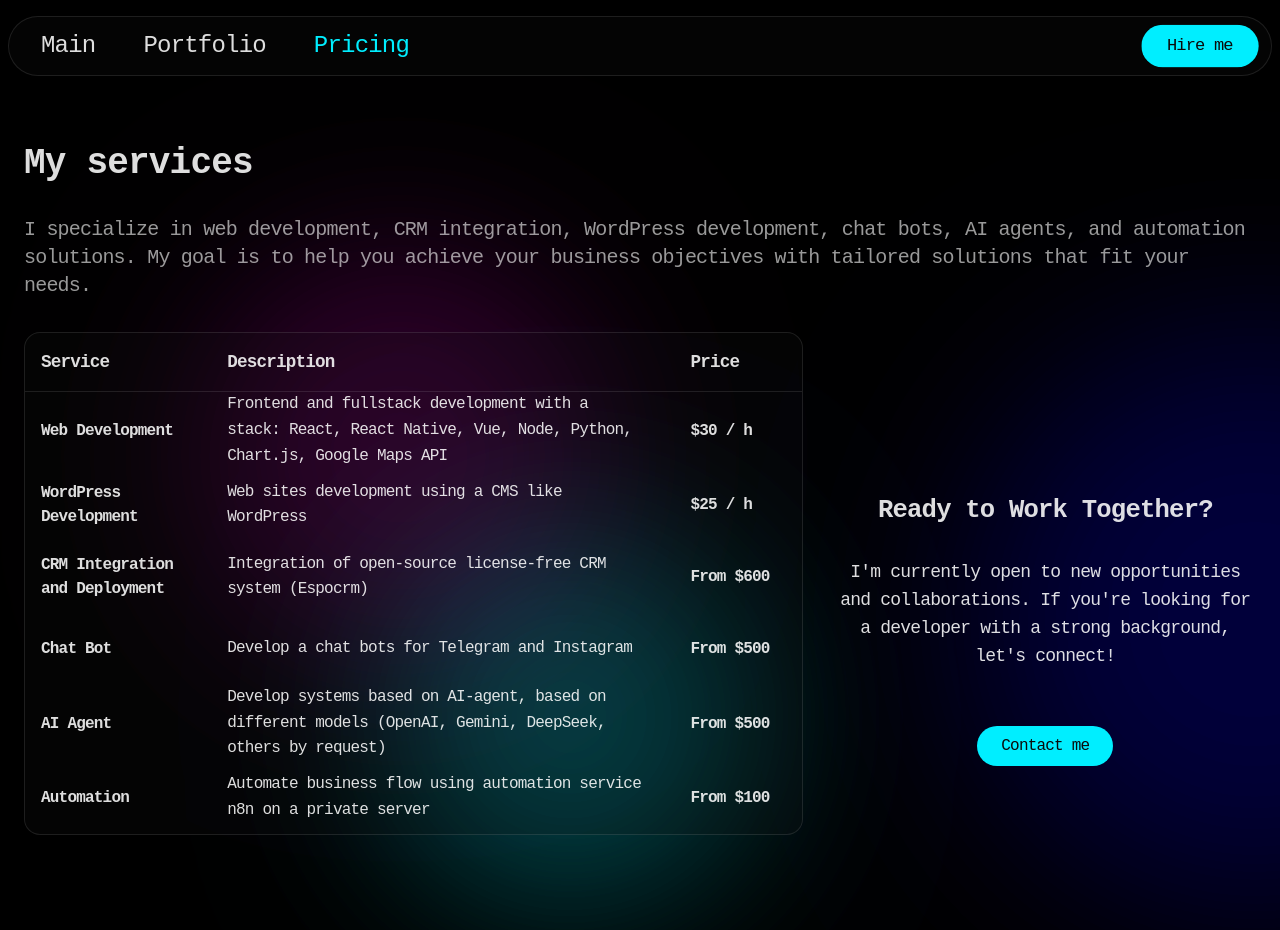
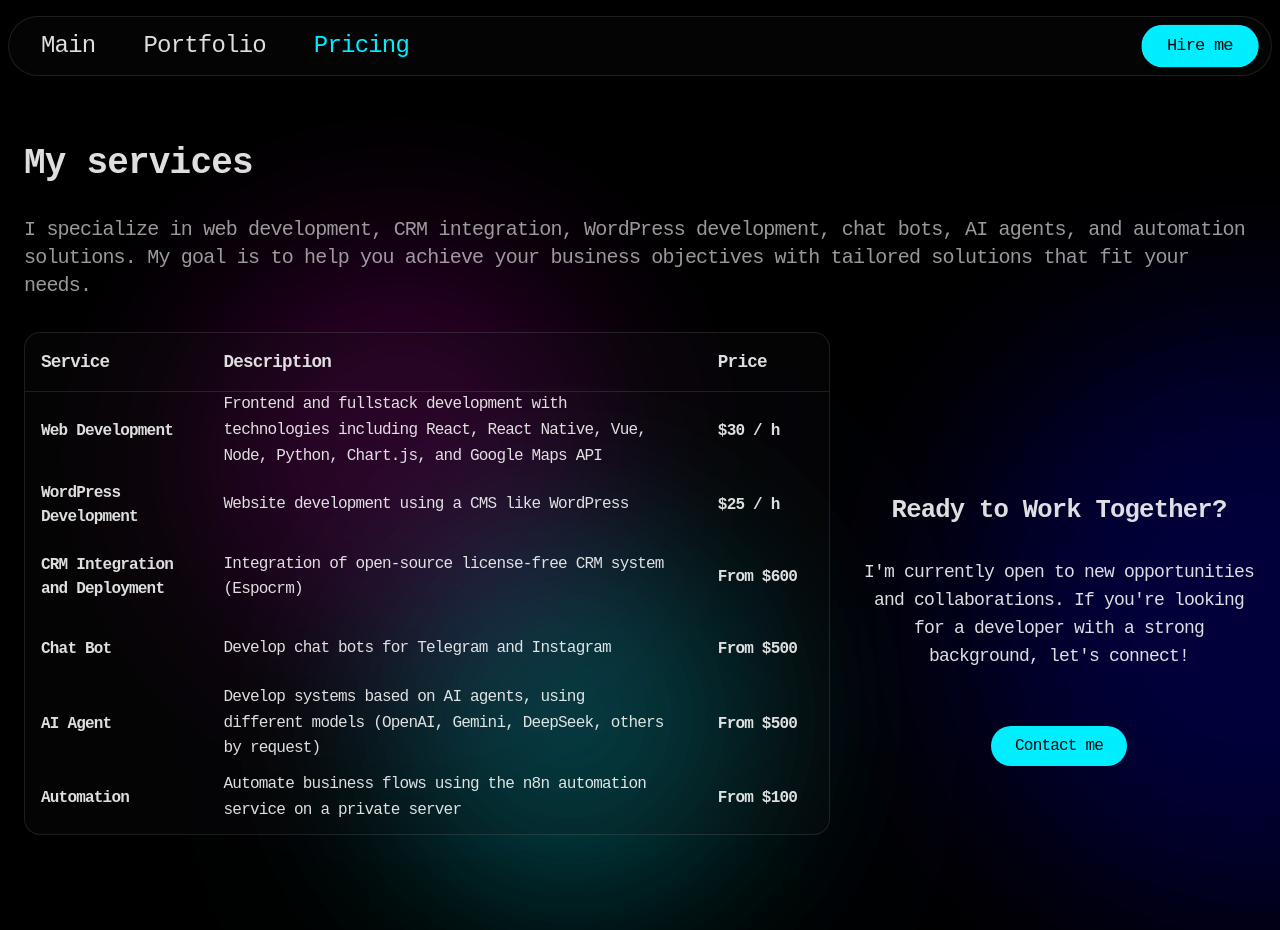
Before and after one commit to slnnzmtl/Vue-Personal-Portfolio, a Vue app: page /services in a window 1280 px wide. Shown: the top 930 px of the page. Built offline with nearby package versions, Linux system fonts and the light colour scheme.

Commit message:
fix: improve service descriptions for clarity and correct vertical alignment in ServicesView component

```diff
--- a/src/views/ServicesView.vue
+++ b/src/views/ServicesView.vue
@@ -74,12 +74,12 @@ export default defineComponent({
       {
         name: "Web Development",
         description:
-          "Frontend and fullstack development with a stack: React, React Native, Vue, Node, Python, Chart.js, Google Maps API",
+          "Frontend and fullstack development with technologies including React, React Native, Vue, Node, Python, Chart.js, and Google Maps API",
         price: "$30 / h",
       },
       {
         name: "WordPress Development",
-        description: "Web sites development using a CMS like WordPress",
+        description: "Website development using a CMS like WordPress",
         price: "$25 / h",
       },
       {
@@ -89,19 +89,19 @@ export default defineComponent({
       },
       {
         name: "Chat Bot",
-        description: "Develop a chat bots for Telegram and Instagram",
+        description: "Develop chat bots for Telegram and Instagram",
         price: "From $500",
       },
       {
         name: "AI Agent",
         description:
-          "Develop systems based on AI-agent, based on different models (OpenAI, Gemini, DeepSeek, others by request)",
+          "Develop systems based on AI agents, using different models (OpenAI, Gemini, DeepSeek, others by request)",
         price: "From $500",
       },
       {
         name: "Automation",
         description:
-          "Automate business flow using automation service n8n on a private server",
+          "Automate business flows using the n8n automation service on a private server",
         price: "From $100",
       },
     ];
@@ -147,7 +147,7 @@ export default defineComponent({
       }
 
       td {
-        vertical-align: center;
+        vertical-align: middle;
       }
     }
 
```
